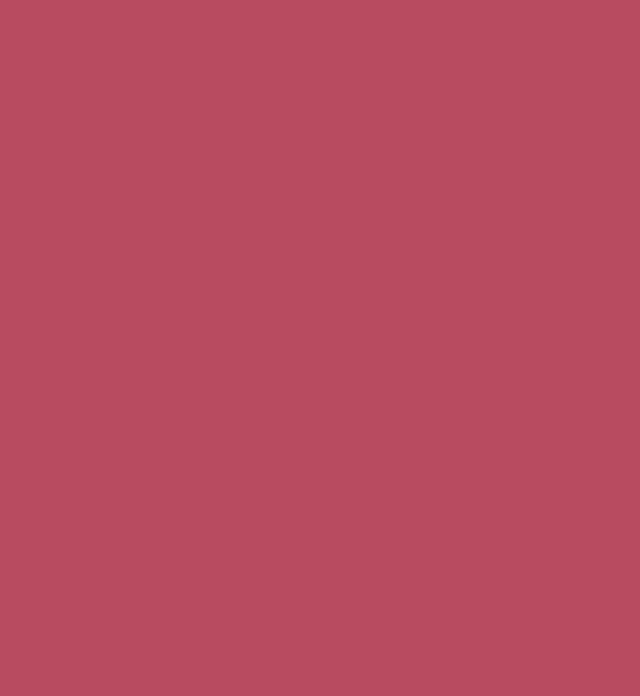
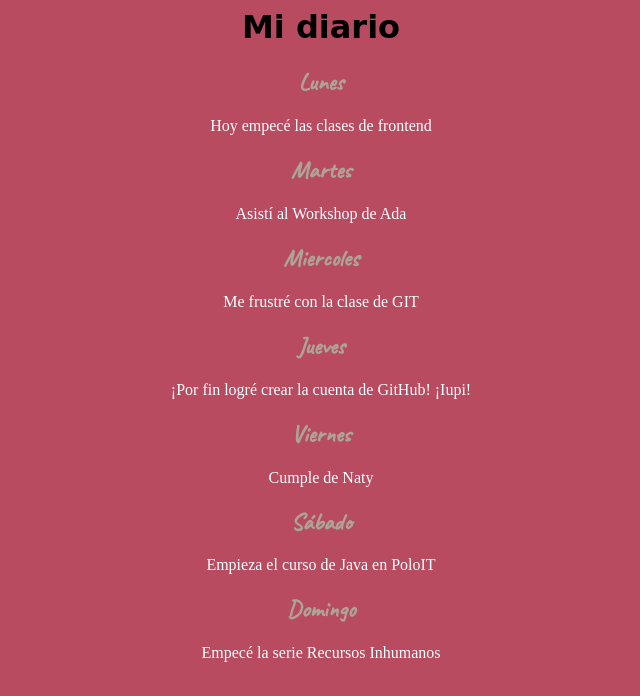
Before and after one commit to Lauriacunia/HTML-CSS, a plain HTML site: page 01-Intro a frontend/2diariopersonal.html in a window 1280 px wide. Shown: the whole page, without its empty margins (319-959 px from the left). Drawn offline with Linux system fonts and the light colour scheme.

Commit message:
ej 2diario personal terminado

```diff
--- a/01-Intro a frontend/2diariopersonal.html
+++ b/01-Intro a frontend/2diariopersonal.html
@@ -8,11 +8,26 @@ index.html debe contener:
 <html>
     <head>
         <title> </title>
-        <link rel="stylesheet" href="style.css">
+        <link rel="stylesheet" href="style1.css">
 
       </head>
 
       <body>
+        <h1>Mi diario</h1>
+        <h2>Lunes</h2>
+        <p>Hoy empecé las clases de frontend</p>
+        <h2>Martes</h2>
+        <p>Asistí al Workshop de Ada</p>
+        <h2>Miercoles</h2>
+        <p>Me frustré con la clase de GIT</p>
+        <h2>Jueves</h2>
+        <p>¡Por fin logré crear la cuenta de GitHub! ¡Iupi!</p>
+        <h2>Viernes</h2>
+        <p>Cumple de Naty</p>
+        <h2>Sábado</h2>
+        <p>Empieza el curso de Java en PoloIT</p>
+        <h2>Domingo</h2>
+        <p>Empecé la serie Recursos Inhumanos</p>
 
 
       </body>
--- a/01-Intro a frontend/style.css
+++ b/01-Intro a frontend/style1.css
@@ -6,13 +6,14 @@ h1 {
 }
 
 h2 {
-    color: rgb(231, 100, 126);
+    color:#ada397;
     font-family: 'Caveat', Courier, monospace;
 }
 
 body {
 
     background-color: #B84B60;
+    text-align: center;
 }
 p {
     color: azure;
```
Also changed, not shown: 01-Intro a frontend/1blog.html (+1 -1 lines).
